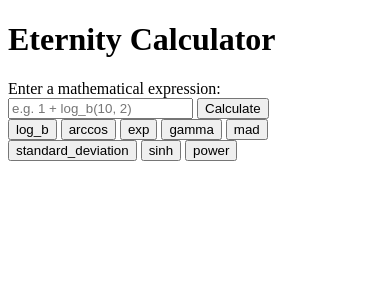
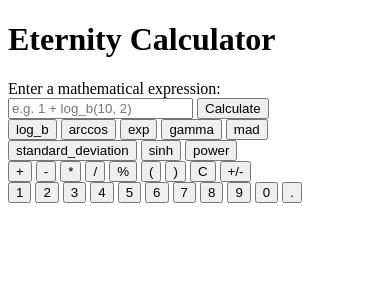
Before and after one commit to MarinYorda/Eternity-Calculator-Comp-354, a Flask app: page / in a window 390 px wide. Shown: the top 300 px of the page. Run offline with Flask 3, Linux system fonts and the light colour scheme.

Commit message:
Update combined_calculator_v2.html
Add more buttons for the interface possible for both mobile and web version

```diff
--- a/templates/combined_calculator_v2.html
+++ b/templates/combined_calculator_v2.html
@@ -6,9 +6,46 @@
     <meta name="viewport" content="width=device-width, initial-scale=1.0">
     <title>Eternity Calculator</title>
     <script>
+        function insertValue(value) {
+            const inputField = document.getElementById('input_expression');
+            inputField.value += value;
+        }
         function insertFunction(functionName) {
             const inputField = document.getElementById('input_expression');
             inputField.value += functionName + '('; // Append the function name and an open parenthesis
+        }
+
+        // Function to clear the input field
+        function clearInput() {
+            document.getElementById('input_expression').value = '';
+        }
+
+        // Function to toggle the sign of the current number in the input field
+        function toggleSign() {
+            const inputField = document.getElementById('input_expression');
+            let currentValue = inputField.value.trim(); // Get the current value
+
+            // Check if the current value starts with a negative sign
+            if (currentValue.startsWith('-')) {
+                // If it starts with '-', remove it to make it positive
+                inputField.value = currentValue.substring(1);
+            } else {
+                // If it doesn't have a '-', add it to make the number negative
+                inputField.value = '-' + currentValue;
+            }
+        }
+
+        // Function to insert a decimal point if the number doesn't already contain one
+        function insertDecimal() {
+            const inputField = document.getElementById('input_expression');
+            const currentValue = inputField.value.trim();
+
+            // Check if the last number doesn't already have a decimal point
+            const lastNumber = currentValue.split(/[\s+\-*\/()]/).pop(); // Split on operators or parentheses
+
+            if (!lastNumber.includes('.')) {
+                inputField.value += '.';
+            }
         }
     </script>
 </head>
@@ -32,6 +69,33 @@
         <button type="button" onclick="insertFunction('power')">power</button>
     </div>
 
+    <!-- Basic math operation buttons -->
+    <div>
+        <button type="button" onclick="insertValue(' + ')">+</button>
+        <button type="button" onclick="insertValue(' - ')">-</button>
+        <button type="button" onclick="insertValue(' * ')">*</button>
+        <button type="button" onclick="insertValue(' / ')">/</button>
+        <button type="button" onclick="insertValue('%')">%</button>
+        <button type="button" onclick="insertValue('(')">(</button>
+        <button type="button" onclick="insertValue(')')">)</button>
+        <button type="button" onclick="clearInput()">C</button>
+        <button type="button" onclick="toggleSign()">+/-</button>
+    </div>
+
+    <div>
+        <button type="button" onclick="insertValue('1')">1</button>
+        <button type="button" onclick="insertValue('2')">2</button>
+        <button type="button" onclick="insertValue('3')">3</button>
+        <button type="button" onclick="insertValue('4')">4</button>
+        <button type="button" onclick="insertValue('5')">5</button>
+        <button type="button" onclick="insertValue('6')">6</button>
+        <button type="button" onclick="insertValue('7')">7</button>
+        <button type="button" onclick="insertValue('8')">8</button>
+        <button type="button" onclick="insertValue('9')">9</button>
+        <button type="button" onclick="insertValue('0')">0</button>
+         <button type="button" onclick="insertDecimal()">.</button>
+    </div>
+
     {% if result %}
         <p>Result: {{ result }}</p>
     {% elif error %}
```
